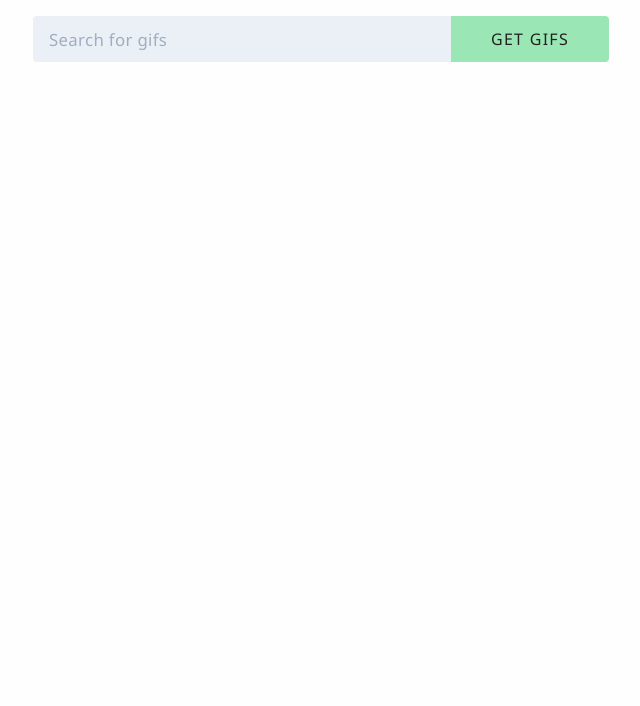
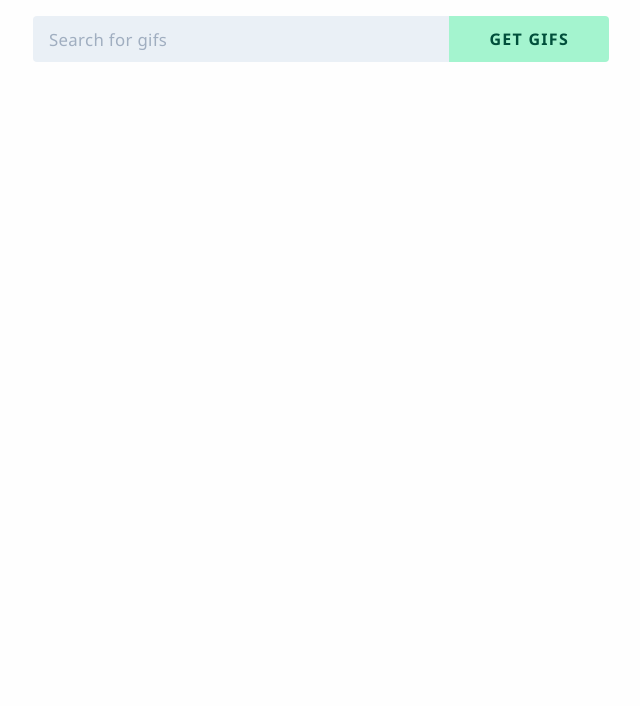
Before and after one commit to apcurran/giphy-app-vanilla-js, a website: page client/index.html in a window 1280 px wide. Shown: the part 94-800 px from the top of the page, without its empty margins (319-959 px from the left). Drawn offline with Linux system fonts and the light colour scheme.

Commit message:
Adjust font weight and colors for submit btn

```diff
--- a/client/style.css
+++ b/client/style.css
@@ -66,15 +66,15 @@ video {
     border-top-right-radius: 4px;
     border-bottom-right-radius: 4px;
 
-    color: #222;
-    font-weight: 500;
-    background-color: #9ae6b4;
+    color: oklch(37.8% 0.077 168.94);
+    font-weight: 700;
+    background-color: oklch(90.5% 0.093 164.15);
 
     transition: background-color 150ms ease-in-out;
 }
 
 .form-field-submit:hover {
-    background-color: hsl(141, 60%, 65%);
+    background-color: oklch(76.5% 0.177 163.223);
 }
 
 .results {
```
